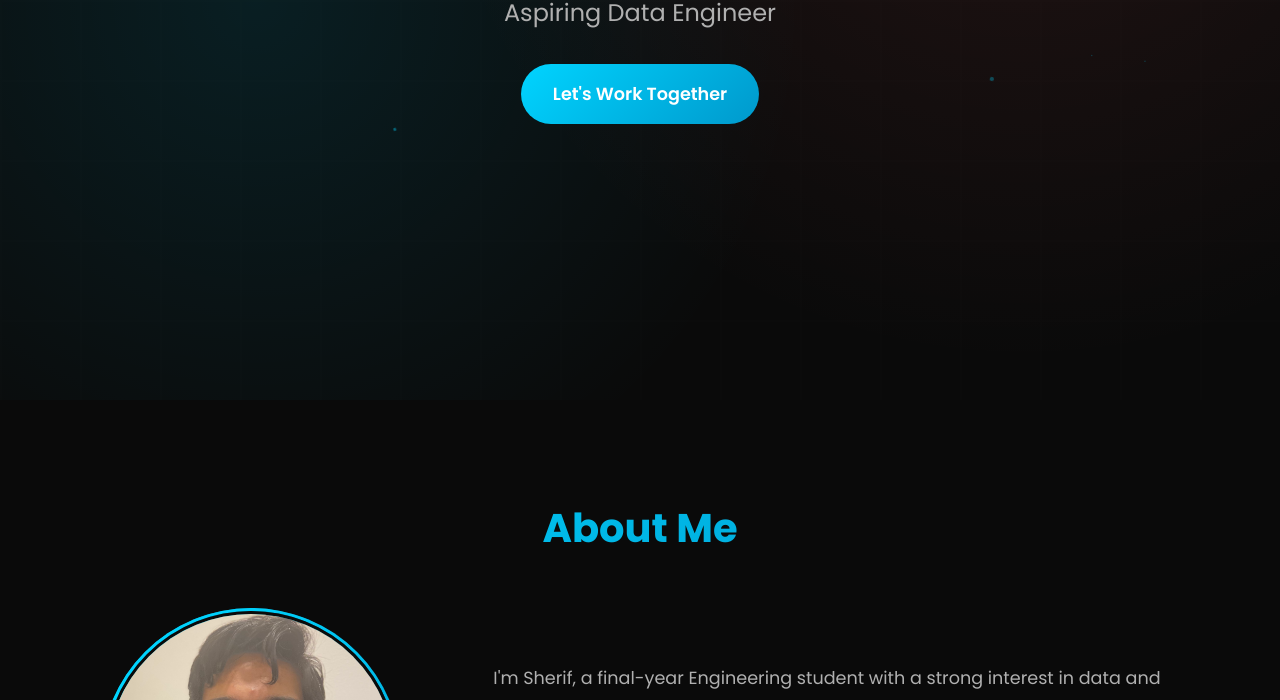
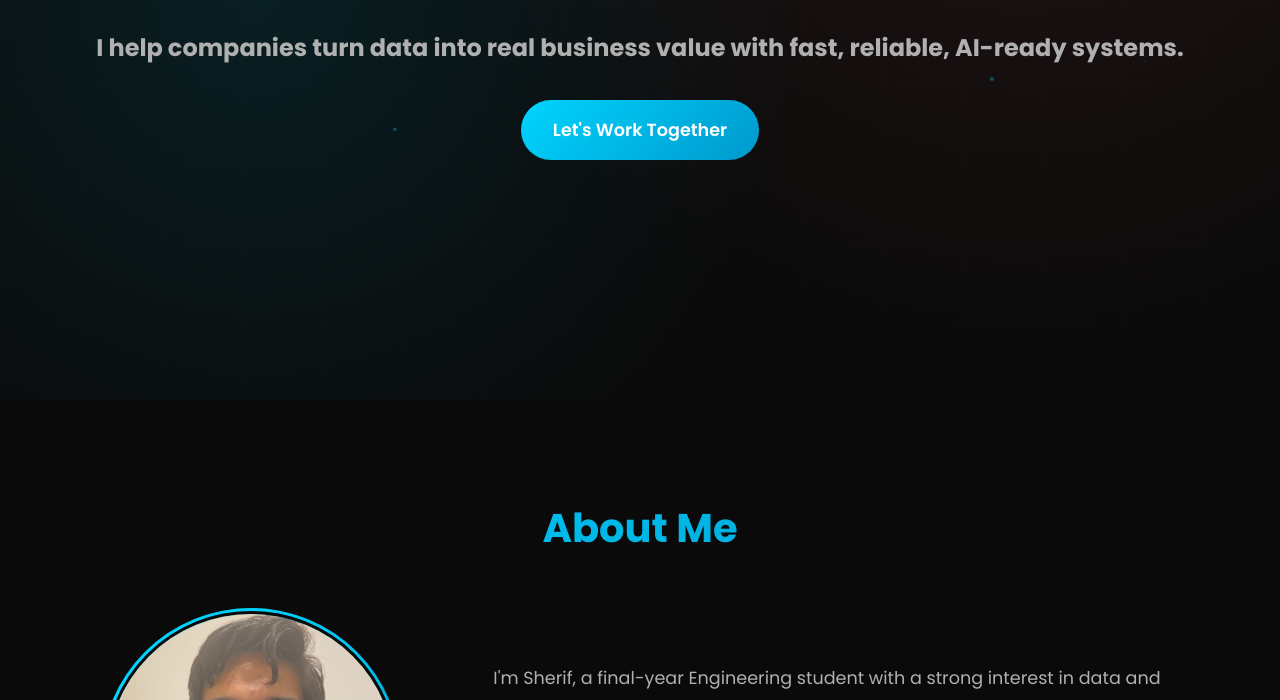
Before and after one commit to sherif-16/Sherif-Hanafy-Portfolio, a plain HTML site: page index.html in a window 1280 px wide. Shown: the part 400-1100 px from the top of the page. Drawn offline with Linux system fonts and the light colour scheme.

Commit message:
Third Commit

```diff
--- a/index.html
+++ b/index.html
@@ -829,7 +829,14 @@
     <section id="home" class="hero">
         <div class="hero-content">
             <h1 id="heroName">Sherif Hanafy</h1>
-            <p class="subtitle" id="heroTitle">Aspiring Data Engineer</p>
+            <p class="subtitle" id="heroTitle" style="font-weight: bold;">Aspiring Data Engineer</p>
+            <!-- <h6 class="subtitle" id="heroTitle">
+            I help companies get the most out of their data by building systems that are fast, reliable, and ready for AI.<br>
+            I make sure data is not just stored, but turned into real value for the business.
+            </h6> -->
+            <h6 class="subtitle" id="heroTitle">
+            I help companies turn data into real business value with fast, reliable, AI-ready systems.
+            </h6>
             <a href="#contact" class="cta-button">Let's Work Together</a>
         </div>
     </section>
```
